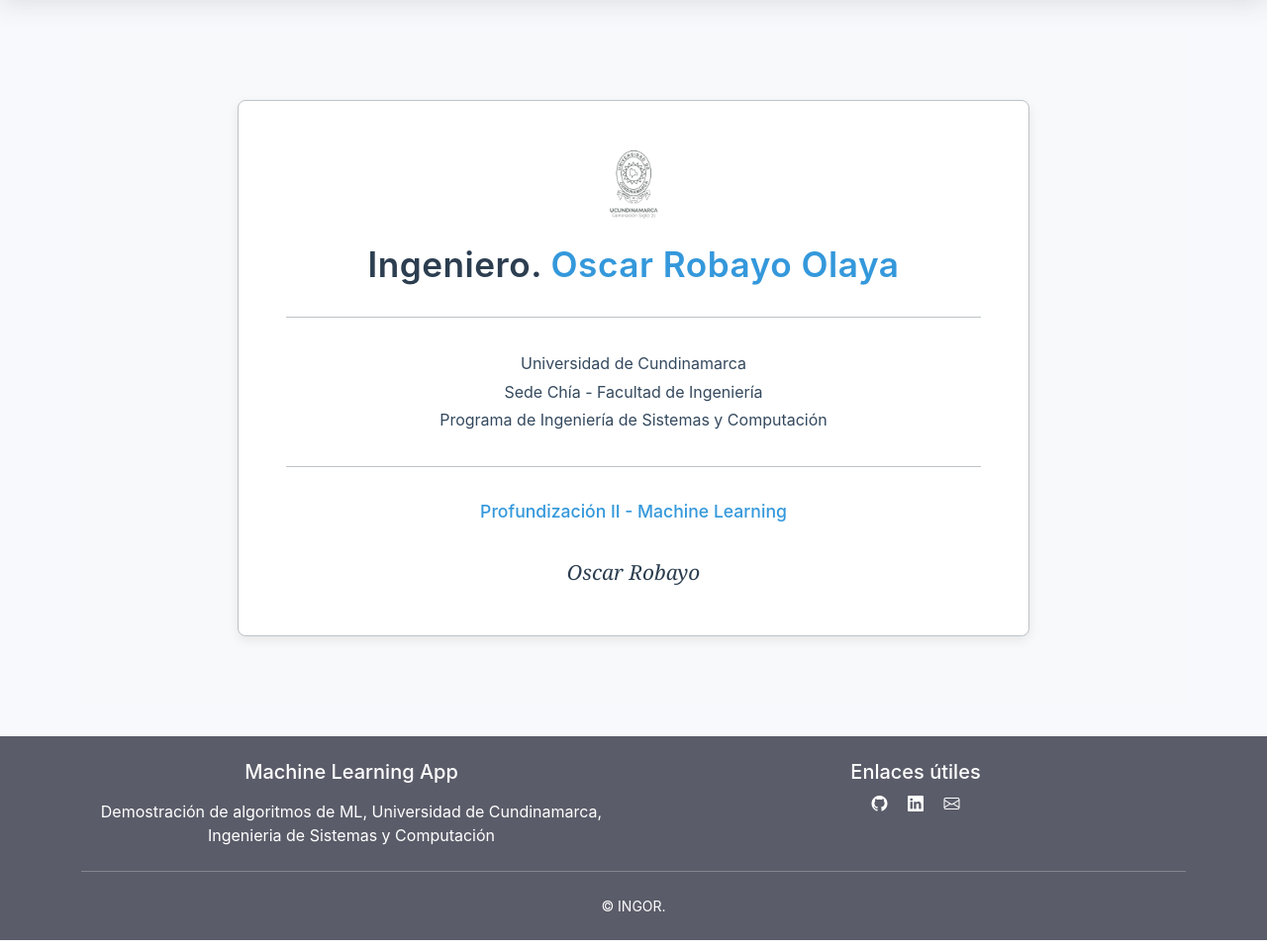
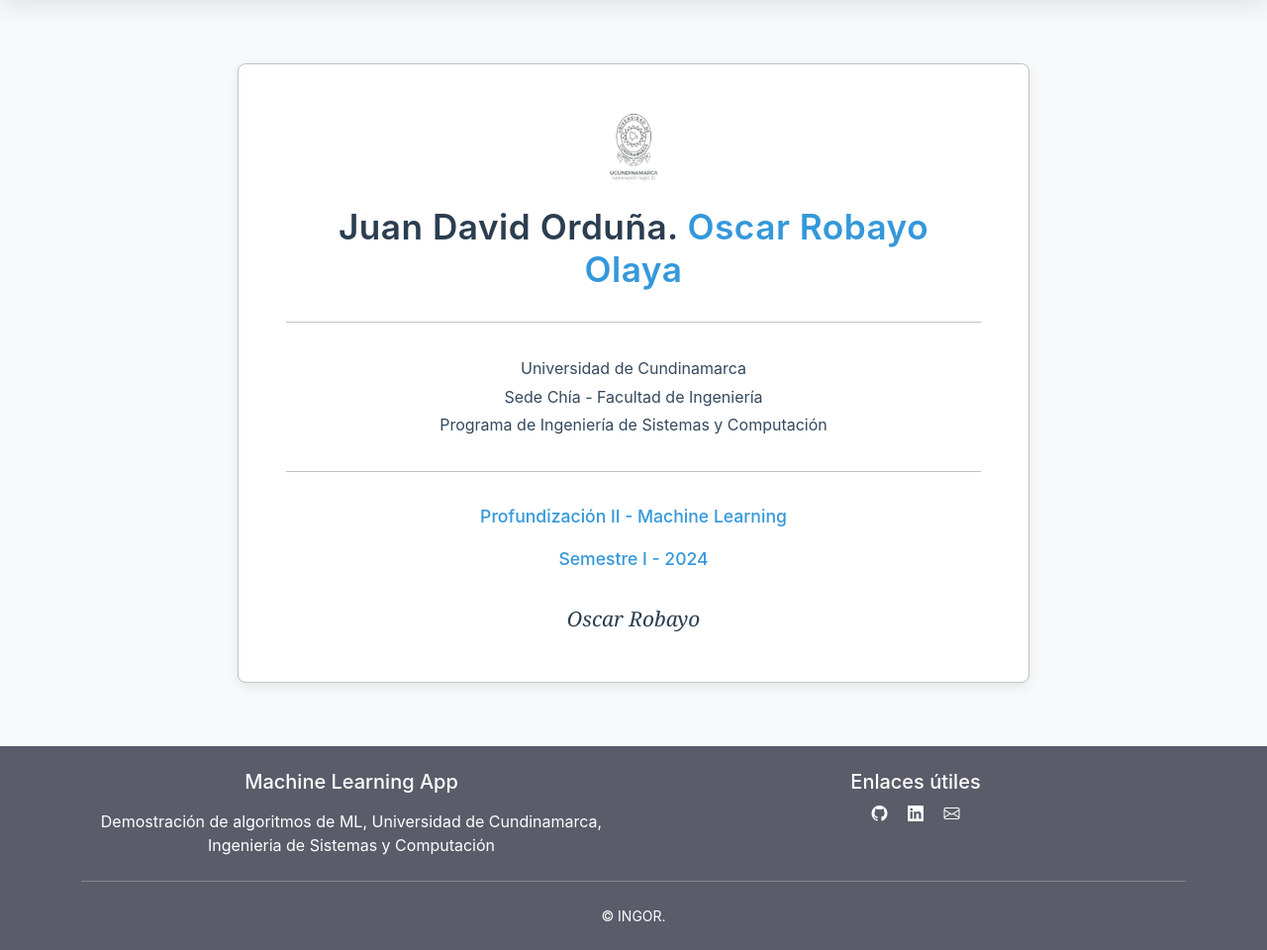
Before and after one commit to Rockbayo/Prof-II, a Flask app: page /presentacion in a window 1280 px wide. Shown: the part 80-1040 px from the top of the page at 99% size. Run offline with Flask 3, Linux system fonts and the light colour scheme; parts of the project's set-up code (start-up, migrations or seed data) failed here and were passed over.

Commit message:
Update presentation template with correct name and semester information

```diff
--- a/templates/html/sem1/presentacion.html
+++ b/templates/html/sem1/presentacion.html
@@ -11,7 +11,7 @@
     <div class="professional-card">
         <img src="{{ url_for('static', filename='R.png') }}" alt="Logo Universidad" class="logo">
 
-        <h1>Ingeniero. <span class="title-highlight">Oscar Robayo Olaya</span></h1>
+        <h1>Juan David Orduña. <span class="title-highlight">Oscar Robayo Olaya</span></h1>
 
         <div class="university-info">
             <p>Universidad de Cundinamarca<br>
@@ -21,6 +21,8 @@
 
         <div class="course-info">
             <p>Profundización II - Machine Learning</p>
+            <p>Semestre I - 2024</p>
+
         </div>
 
 
```
